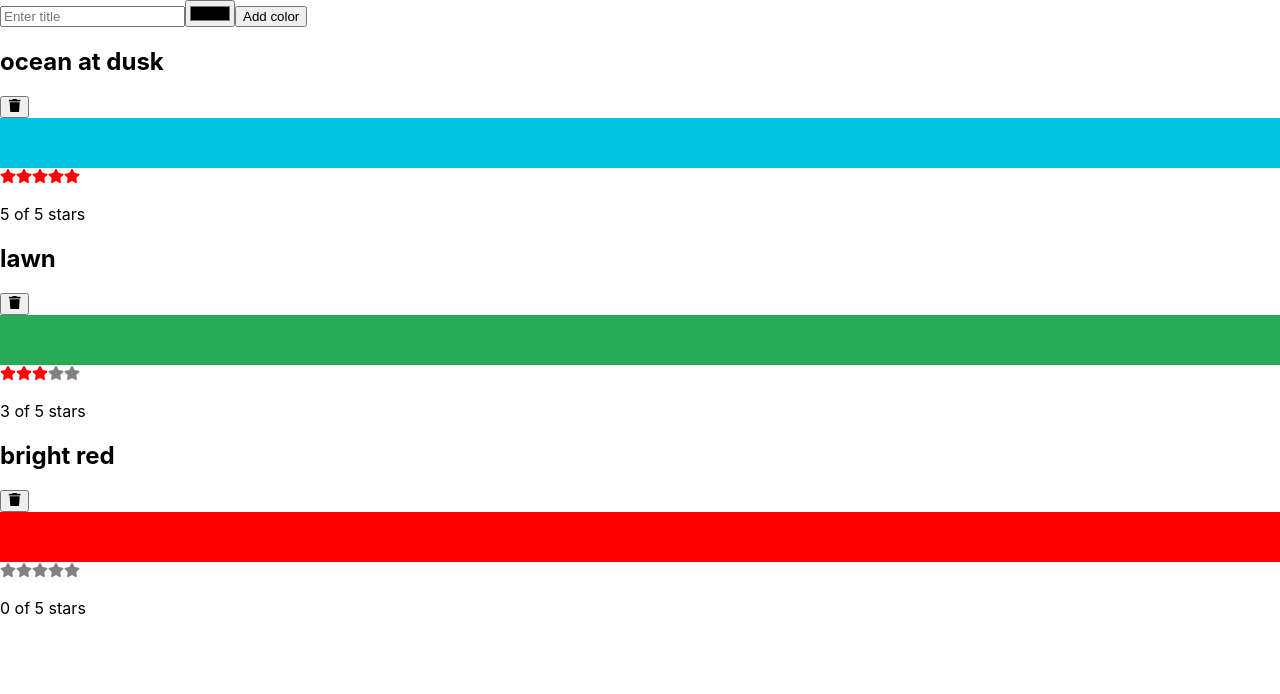
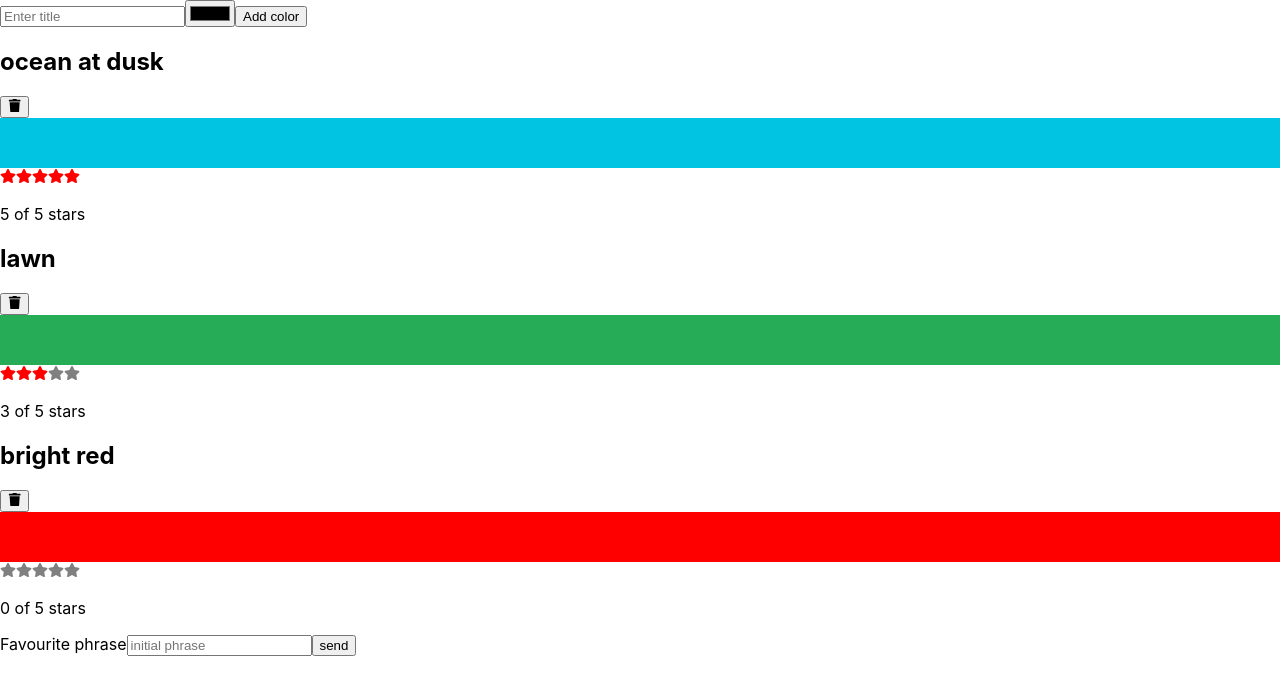
Before and after one commit to sanjeevjayasurya/rating-stars, a React (Create React App) app: page / in a window 1280 px wide. Shown: the top 694 px of the page. Built offline with nearby package versions, Linux system fonts and the light colour scheme.

Commit message:
useEffect hooks added ( for learning purposes )

```diff
--- a/src/App.js
+++ b/src/App.js
@@ -1,15 +1,42 @@
-import React, { useState } from 'react'
-import colorData from './data/color-data.json'
+import React, { useState, useEffect } from 'react'
 import ColorList from './ColorList.js'
 import AddColorForm from './AddColorForm'
 
+function Phrase() {
+    const [val, set] = useState("")
+    const [phrase, setPhrase] = useState("initial phrase")
+
+    const createPhrase = () => {
+        setPhrase(val)
+        set("")
+    }
+    useEffect(() => {
+        console.log(`typing "${val}"`);
+    }, [val])
+    useEffect(() => {
+        console.log(`saved phrase: "${phrase}"`);
+    }, [phrase])
+    return (
+        <>
+            <label>Favourite phrase</label>
+            <input
+                type="text"
+                value={val}
+                placeholder={phrase}
+                onChange={e => set(e.target.value)}
+            />
+            <button onClick={createPhrase}>send</button>
+        </>
+    )
+}
+
 export default function App() {
-    const [colors, setColors] = useState(colorData)
     // Sending state down the component tree
     return (
         <>
             <AddColorForm />
             <ColorList />
+            <Phrase />
         </>
 
     )
```
